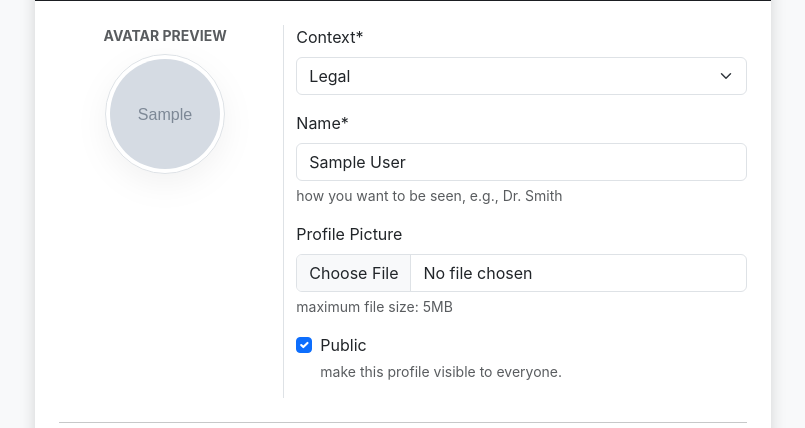
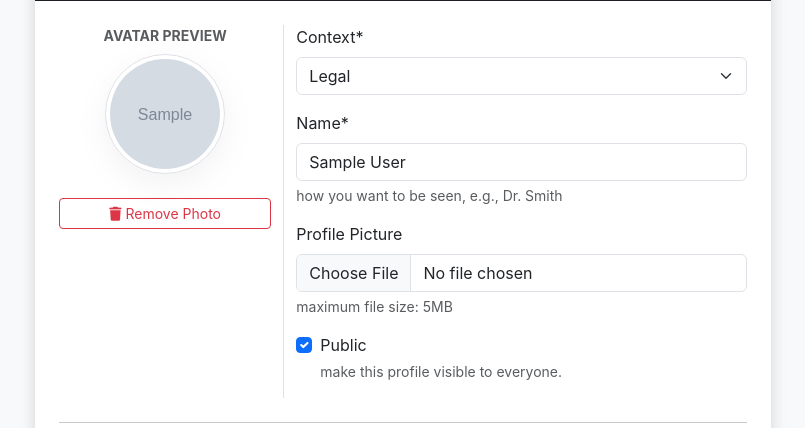
Before and after one commit to joecgyee/contextid, a Django app: page /profiles/update/1/ in a window 1280 px wide. Shown: the part 187-615 px from the top of the page, without its empty margins (237-1042 px from the left). Run offline with Django 5.2, Linux system fonts and the light colour scheme; a user stored in the database is signed in; data comes from the database, SQL or seed files in the repository; tables that the repository leaves empty hold one stand-in row (values such as "Sample post"); grey boxes marked "Sample" are stand-in pictures; parts of the project's set-up code (start-up, migrations or seed data) failed here and were passed over; some libraries are stand-ins or nearby versions.

Commit message:
Add 'remove photo' for profile_update

```diff
--- a/contextid/apps/profiles/templates/profiles/identityprofile_update_form.html
+++ b/contextid/apps/profiles/templates/profiles/identityprofile_update_form.html
@@ -21,14 +21,22 @@
                                 <label class="form-label d-block text-muted small fw-bold text-uppercase">Avatar Preview</label>
 
                                 <img id="profile-pic-preview" src="{{ profile.get_profile_pic_url }}"
+                                     data-default="{% static 'images/default-avatar.png' %}"
                                      class="rounded-circle img-thumbnail mb-2"
                                      style="width: 120px; height: 120px; object-fit: cover;">
 
-                                <div class="mt-2">
-                                    <button type="button" id="remove-pic-btn" class="btn btn-xs btn-danger d-none">
-                                        <i class="fas fa-times"></i> Cancel Selection
+                                <div class="mt-3 d-grid gap-2">
+                                    <button type="button" id="remove-pic-btn" class="btn btn-sm btn-outline-danger d-none">
+                                        <i class="fas fa-undo"></i> Cancel Selection
                                     </button>
+
+                                    {% if profile.profile_pic %}
+                                    <button type="button" id="delete-existing-pic" class="btn btn-sm btn-outline-danger">
+                                        <i class="fas fa-trash"></i> Remove Photo
+                                    </button>
+                                    {% endif %}
                                 </div>
+                                <input type="hidden" name="clear_image" id="clear-image-flag" value="false">
                             </div>
                             <div class="col-md-8">
                                 {{ form|crispy }}
--- a/contextid/apps/profiles/views.py
+++ b/contextid/apps/profiles/views.py
@@ -87,6 +87,16 @@ class IdentityProfileUpdate(LoginRequiredMixin, SuccessMessageMixin, UpdateView)
         context = self.get_context_data()
         attributes = context['attributes']
 
+        # --- Handle (existing) Profile Picture Removal ---
+        # Check if the hidden 'clear_image' flag was set to 'true' by our JavaScript
+        if self.request.POST.get('clear_image') == 'true':
+            # 1. Delete the physical file from storage (Render/Local)
+            if form.instance.profile_pic:
+                form.instance.profile_pic.delete(save=False)
+
+            # 2. Set the database field to None
+            form.instance.profile_pic = None
+
         # Save the main profile form
         self.object = form.save()
 
--- a/contextid/static/js/attribute_management.js
+++ b/contextid/static/js/attribute_management.js
@@ -62,12 +62,17 @@ document.addEventListener('DOMContentLoaded', function() {
     // --- 3. Profile Picture Preview Logic ---
     const fileInput = document.querySelector('#id_profile_pic');
     const previewImg = document.querySelector('#profile-pic-preview');
-    const removeBtn = document.querySelector('#remove-pic-btn');
+    const removeSelectionBtn = document.querySelector('#remove-pic-btn'); // For newly picked files
+    const deleteExistingBtn = document.querySelector('#delete-existing-pic'); // For DB files
+    const clearFlag = document.querySelector('#clear-image-flag');
 
-    // Store the initial source (if editing an existing profile)
+    // Store original states
     const originalSrc = previewImg ? previewImg.src : "";
+    const defaultAvatar = previewImg ? previewImg.getAttribute('data-default') : "";
 
     if (fileInput && previewImg) {
+
+        // A. Handling NEW file selection from computer
         fileInput.addEventListener('change', function(event) {
             const file = event.target.files[0];
             if (file) {
@@ -75,23 +80,48 @@ document.addEventListener('DOMContentLoaded', function() {
                 reader.onload = function(e) {
                     previewImg.src = e.target.result;
                     previewImg.classList.remove('d-none');
-                    if (removeBtn) removeBtn.classList.remove('d-none');
+
+                    if (removeSelectionBtn) removeSelectionBtn.classList.remove('d-none');
+                    if (deleteExistingBtn) deleteExistingBtn.classList.add('d-none'); // Hide delete while picking new
+                    if (clearFlag) clearFlag.value = "false"; // Reset the deletion flag
                 };
                 reader.readAsDataURL(file);
             }
         });
 
-        if (removeBtn) {
-            removeBtn.addEventListener('click', function() {
+        // B. "Cancel Selection" Button (Undo a fresh file pick)
+        if (removeSelectionBtn) {
+            removeSelectionBtn.addEventListener('click', function() {
                 fileInput.value = "";
-                // If there was an original image, go back to it. Otherwise hide.
-                if (originalSrc && !originalSrc.endsWith('#')) {
+                removeSelectionBtn.classList.add('d-none');
+
+                // Revert to original database image or default
+                if (originalSrc && !originalSrc.includes('default-avatar.png')) {
                     previewImg.src = originalSrc;
+                    if (deleteExistingBtn) deleteExistingBtn.classList.remove('d-none');
                 } else {
-                    previewImg.src = "#";
-                    previewImg.classList.add('d-none');
+                    previewImg.src = defaultAvatar;
                 }
-                removeBtn.classList.add('d-none');
+
+                if (clearFlag) clearFlag.value = "false";
+            });
+        }
+
+        // C. "Remove Photo" Button (Delete existing from Database)
+        if (deleteExistingBtn) {
+            deleteExistingBtn.addEventListener('click', function() {
+                if (confirm("Are you sure you want to remove your profile picture?")) {
+                    // Update visual to default
+                    previewImg.src = defaultAvatar;
+
+                    // Set the hidden flag for Django
+                    if (clearFlag) clearFlag.value = "true";
+
+                    // UI Cleanup
+                    deleteExistingBtn.classList.add('d-none');
+                    fileInput.value = ""; // Clear any pending file selection
+                    if (removeSelectionBtn) removeSelectionBtn.classList.add('d-none');
+                }
             });
         }
     }
```
Also changed, not shown: 1 other file.
